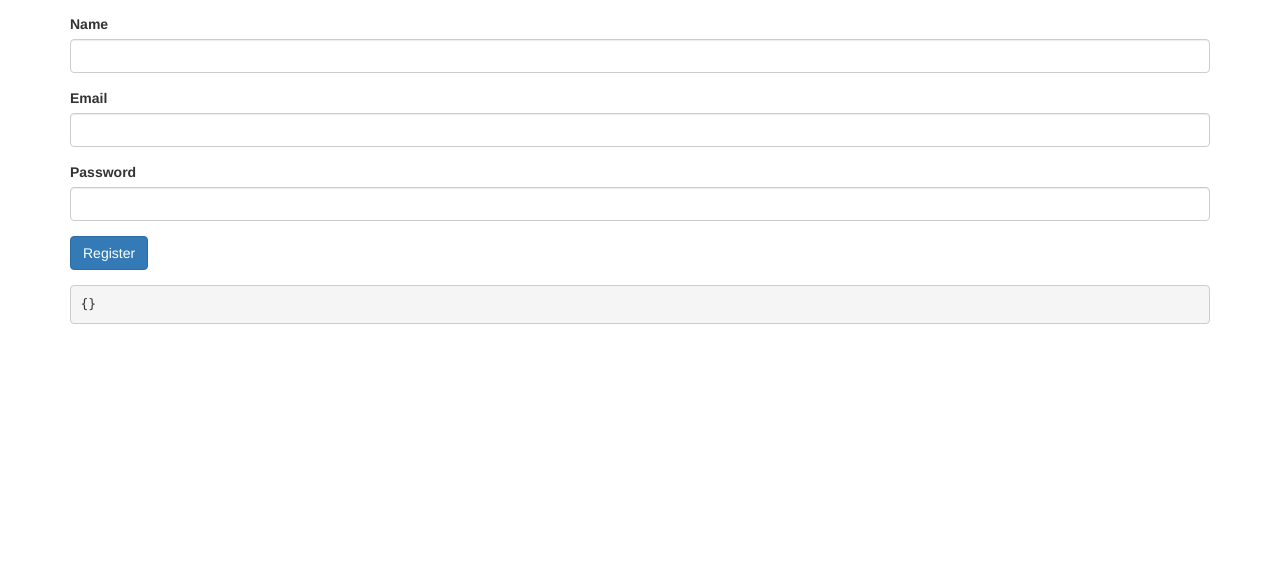
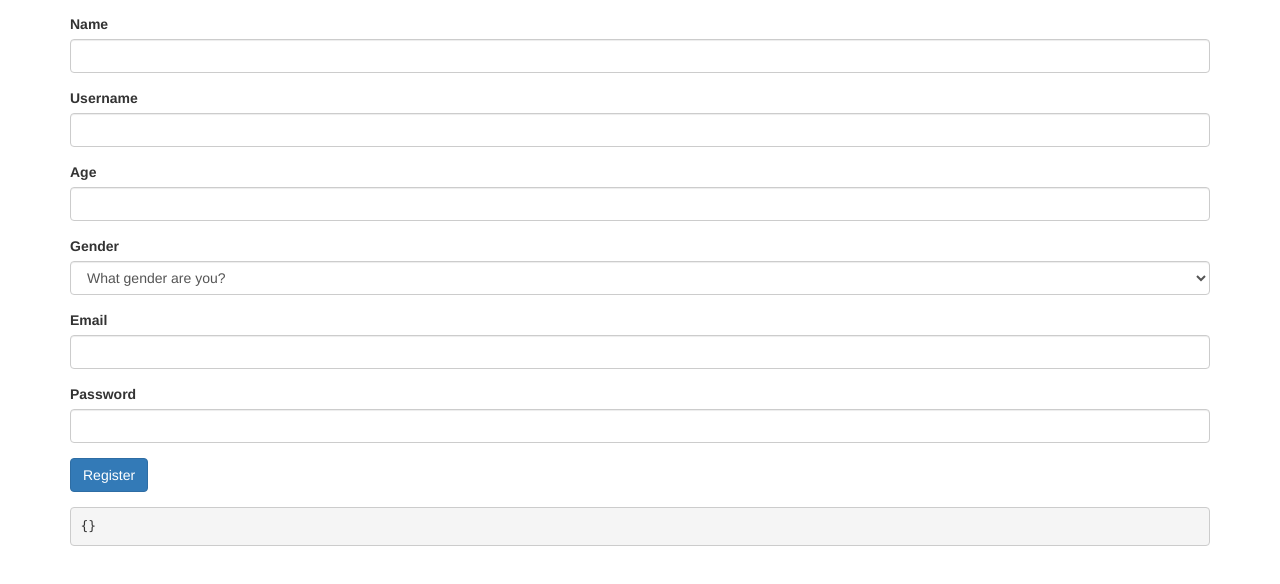
Before and after one commit to GMDIV/angular-form-validation, a website: page index.html in a window 1280 px wide. Shown: the part 128-712 px from the top of the page. Drawn offline with Linux system fonts and the light colour scheme.

Commit message:
increased form options available

```diff
--- a/index.html
+++ b/index.html
@@ -34,6 +34,37 @@
 		</div>
 
 		<div class="form-group">
+			<label for="username">Username</label>
+			<input
+				type="text"
+				class="form-control"
+				ng-model="formModel.username"
+				id="username">
+		</div>
+
+		<div class="form-group">
+			<label for="age">Age</label>
+			<input
+				type="number"
+				class="form-control"
+				ng-model="formModel.age"
+				id="age">
+		</div>
+
+		<div class="form-group">
+			<label for="sex">Gender</label>
+			<select
+				name="sex"
+				class="form-control"
+				ng-model="formModel.sex"
+				id="sex">
+				<option value="">What gender are you?</option>
+				<option value="male">Male</option>
+				<option value="female">Female</option>
+			</select>
+		</div>
+
+		<div class="form-group">
 			<label for="email">Email</label>
 			<input
 				type="email"
@@ -52,7 +83,7 @@
 		</div>
 
 		<div class="form-group">
-			<button class="btn btn-primary">Register</button>
+			<button class="btn btn-primary" ng-click="onSubmit()">Register</button>
 		</div>
 	</form>
 	<pre>{{ formModel | json }}</pre>
--- a/index.js
+++ b/index.js
@@ -3,4 +3,9 @@
 app.controller('MinMaxCtrl', function($scope){
 	$scope.formModel = {};
 
+	$scope.onSubmit = function(){
+		console.log("The submit button has been clicked!");
+		console.log($scope.formModel);
+	}
+
 })
```
